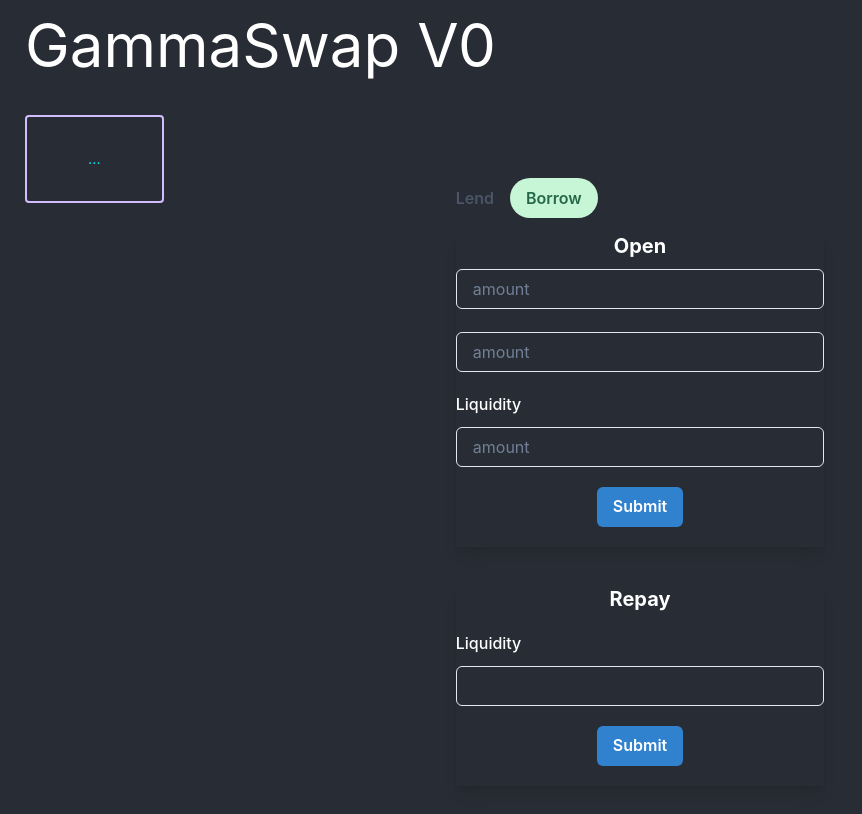
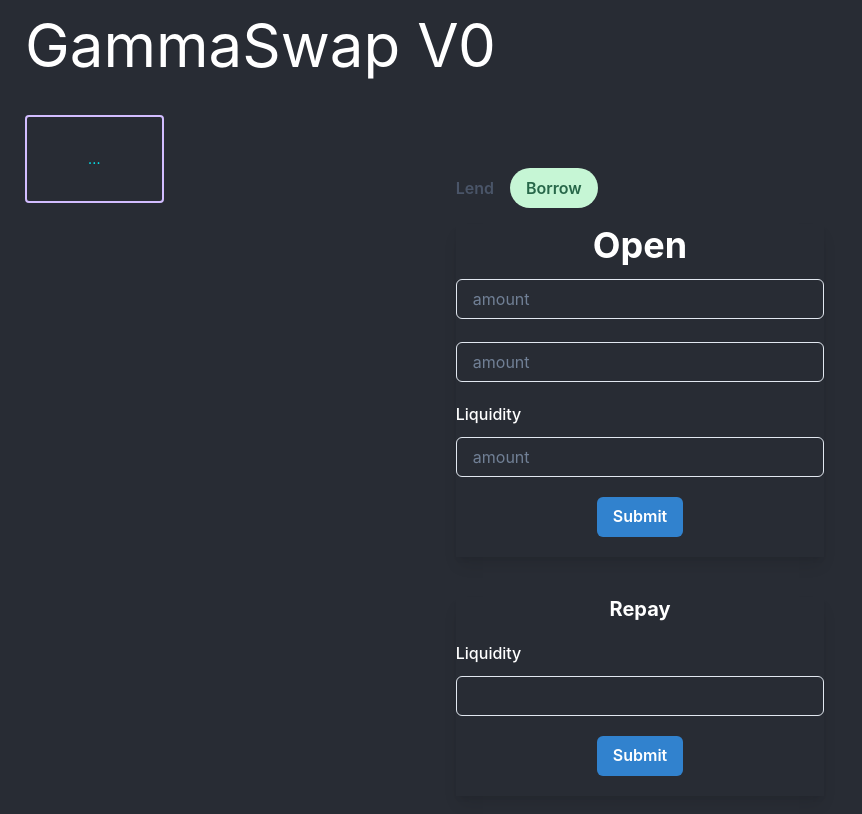
Before and after one commit to dam417/gammaswap, a React (Create React App) app: page /app in a window 1280 px wide. Both pictures are taken after a click on the tab "Borrow". Shown: the top 814 px of the page, without its empty margins (0-862 px from the left). Built offline with nearby package versions, Linux system fonts and the light colour scheme.

Commit message:
Added functionality to openPosition and repayLiquidity forms

```diff
--- a/src/components/Borrow.js
+++ b/src/components/Borrow.js
@@ -26,6 +26,7 @@
     // }
     const [toAddr, setToAddr] = useState("...");
     const { register, handleSubmit } = useForm();
+    const { register: register2, handleSubmit: handleSubmit2 } = useForm();
 
     useEffect(() => {
         loadAddresses()
@@ -38,7 +39,7 @@
         }
     }
 
-    async function openPositionHandler({ token0Amt, token1Amt, liquidity}) {
+    async function openPositionHandler({ token0Amt, token1Amt, liquidity }) {
         const createPosition = await posManager.methods.openPosition(
             token0.address,
             token1.address,
@@ -49,11 +50,16 @@
         ).call();
     }
 
+    async function repayHandler({ repayLiquidity }) {
+        // TODO
+        console.log(repayLiquidity)
+    }
+
     return (
         <>
             <form onSubmit={handleSubmit(openPositionHandler)}>
                 <FormControl boxShadow='lg'>
-                    <Heading size='md'>Open</Heading>
+                    <Heading>Open</Heading>
                     <FormLabel htmlFor='token0'>{token0.symbol}</FormLabel>
                     <Input
                         placeholder='amount'
@@ -77,17 +83,20 @@
                     />
                     <Button my={5} colorScheme='blue' type='submit'>Submit</Button>
                 </FormControl>
+            </form>
+            <form onSubmit={handleSubmit2(repayHandler)}>
                 <FormControl boxShadow='lg' mt={10}>
                     <Heading size='md'>Repay</Heading>
                     <FormLabel
                         mt={5}
-                        htmlFor='liquidity'
+                        htmlFor='repayLiquidity'
                     >
                         Liquidity
                     </FormLabel>
                         <Input
-                            id='liquidity'
+                            id='repayLiquidity'
                             type='number'
+                            {...register2('repayLiquidity')}
                         />
                     <Button
                         my={5}
```
